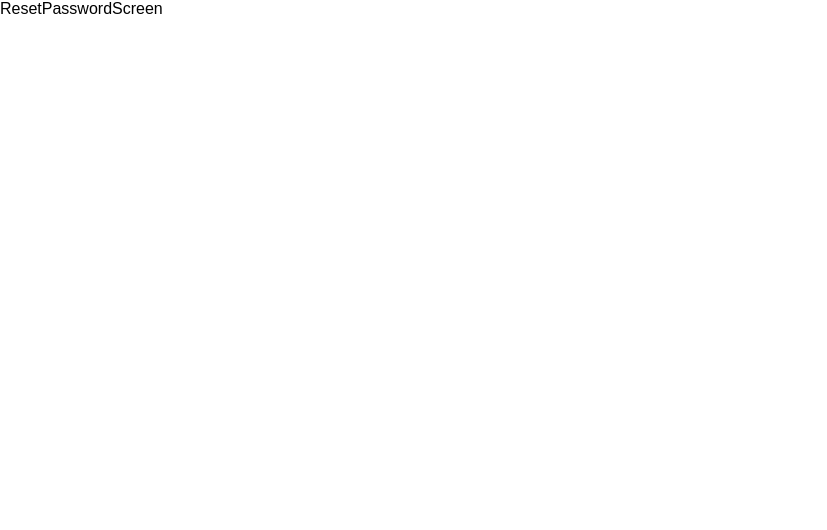
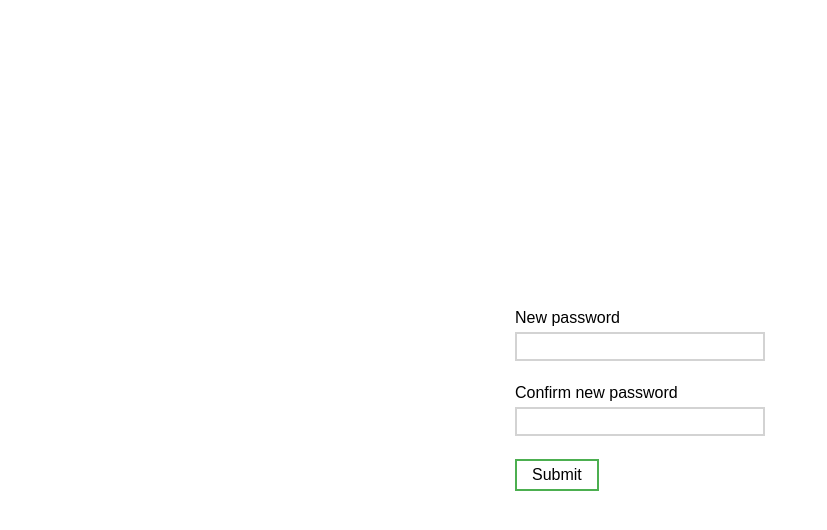
Before and after one commit to adroste/tuc-astro-nowte, a React (Create React App) app in the folder client-user/: page /reset-password in a window 1280 px wide. Shown: the top 530 px of the page, without its empty margins (0-827 px from the left). Built offline with nearby package versions, Linux system fonts and the light colour scheme.

Commit message:
#7 added reset password screen (token retrieval not implemented)

```diff
--- a/client-user/src/screens/ForgotPasswordScreen.js
+++ b/client-user/src/screens/ForgotPasswordScreen.js
@@ -53,7 +53,7 @@ export default class ForgotPasswordScreen extends React.Component {
         }
         else{
             response.json().then(
-                (data) => this.handleUnsuccesfullRegistration(response.status, data),
+                (data) => this.handleUnsuccesfullFetch(response.status, data),
                 this.handleError
             );
         }
@@ -66,6 +66,19 @@ export default class ForgotPasswordScreen extends React.Component {
     handleError = (message) => {
         // TODO do something prettier?
         alert(message);
+    };
+
+    /**
+     * this function will be called when the fetch failed
+     * but received an error from the server
+     * @param code html status code
+     * @param data response body
+     */
+    handleUnsuccesfullFetch = (code, data) => {
+        // extract error string
+        const errmsg = "Error (" + code + "): " + data.error.message;
+        // TODO do appropriate error display
+        alert(errmsg);
     };
 
     render() {
--- a/client-user/src/screens/RequestEmailValidationScreen.js
+++ b/client-user/src/screens/RequestEmailValidationScreen.js
@@ -4,6 +4,7 @@ import LinkedText from "../ui/base/LinkedText";
 import {store} from "../Redux";
 import * as action from "../Actions"
 import {SERVER_URL} from "../Globals";
+import "./UserForms.css"
 
 export default class RequestEmailValidationScreen extends React.Component {
     /**
--- a/client-user/src/screens/ResetPasswordScreen.js
+++ b/client-user/src/screens/ResetPasswordScreen.js
@@ -1,6 +1,7 @@
 import React from 'react';
 import PropTypes from 'prop-types';
-
+import "./UserForms.css"
+import ResetPasswordForm from "../ui/ResetPasswordForm";
 export default class ResetPasswordScreen extends React.Component {
     /**
      * propTypes
@@ -16,8 +17,10 @@ export default class ResetPasswordScreen extends React.Component {
 
     render() {
         return (
-            <div>
-                ResetPasswordScreen
+            <div className="centered-form">
+                <div className="centered-form-inner">
+                    <ResetPasswordForm/>
+                </div>
             </div>
         );
     }
--- /dev/null
+++ b/client-user/src/ui/ResetPasswordForm.js
@@ -0,0 +1,132 @@
+import React from 'react';
+import PropTypes from 'prop-types';
+import LabelledInputBox from "./base/LabelledInputBox";
+import Button from "./base/Button";
+import * as utility from "../utility/LoginHelper";
+import {SERVER_URL} from "../Globals";
+
+export default class ResetPasswordForm extends React.Component {
+    /**
+     * propTypes
+     */
+    static get propTypes() {
+        return {};
+    }
+
+    static get defaultProps() {
+        return {};
+    }
+
+    // Private member
+    newPassword = "";
+    newPassword2 = "";
+
+    constructor(props) {
+        super(props);
+
+        this.state = {
+            passwordChild: <br/>
+        }
+    }
+
+
+    handleSubmitClick = () => {
+        if(!this.verifyPassword())
+            return;
+
+        // TODO set token
+        // try to reset the password
+        const resetToken = "dummy";
+        const url = SERVER_URL + '/api/user/change-password';
+        fetch(url, {
+            method: "PUT",
+            headers: new Headers({
+                'Accept': 'application/json, text/plain, */*',
+                'Content-Type': 'application/json'
+            }),
+            body: JSON.stringify({
+                passwordResetToken: resetToken,
+                newPassword: this.newPassword
+            })
+        }).then(
+            this.handleServerResponse,
+            this.handleError
+        );
+    };
+
+    handleServerResponse = (response) => {
+        if(response.status === 204){
+            // succesfully sent email
+            this.props.history.push("reset-password-done");
+        }
+        else{
+            response.json().then(
+                (data) => this.handleUnsuccesfullFetch(response.status, data),
+                this.handleError
+            );
+        }
+    };
+
+    /**
+     * displays the error message for the user
+     * @param message
+     */
+    handleError = (message) => {
+        // TODO do something prettier?
+        alert(message);
+    };
+
+    /**
+     * this function will be called when the fetch failed
+     * but received an error from the server
+     * @param code html status code
+     * @param data response body
+     */
+    handleUnsuccesfullFetch = (code, data) => {
+        // extract error string
+        const errmsg = "Error (" + code + "): " + data.error.message;
+        // TODO do appropriate error display
+        alert(errmsg);
+    };
+
+    /**
+     * verifies this.password and this.password2 and sets an error message if invalid
+     * @returns {boolean} true if password is correct
+     */
+    verifyPassword = () => {
+        const res = utility.verifyPasswordFields(this.newPassword, this.newPassword2);
+        this.onPasswordError(res);
+        return res === "";
+    };
+
+    /**
+     * sets a red error text below the password box
+     * @param message
+     */
+    onPasswordError = (message) => {
+        this.setState({
+            passwordChild: <div className="ErrorText">{message}<br/></div>
+        });
+    };
+
+    render() {
+        return (
+            <div>
+                <LabelledInputBox
+                    label="New password"
+                    onChange={(value) => this.newPassword = value}
+                    child={this.state.passwordChild}
+                />
+                <LabelledInputBox
+                    label="Confirm new password"
+                    onChange={(value) => this.newPassword2 = value}
+                    child={<br/>}
+                />
+                <Button
+                    label="Submit"
+                    onClick={this.handleSubmitClick}
+                />
+            </div>
+        );
+    }
+}
--- a/client-user/src/ui/UserRegistrationForm.js
+++ b/client-user/src/ui/UserRegistrationForm.js
@@ -172,25 +172,9 @@ export default class UserRegistrationForm extends React.Component {
      * @returns {boolean} true if password is correct
      */
     verifyPassword = () => {
-        if(this.password.length === 0)
-        {
-            this.onPasswordError("this field is required");
-            return false;
-        }
-
-        if(this.password2.length === 0)
-        {
-            this.onPasswordError("please reenter the password below");
-            return false;
-        }
-
-        if(this.password2 !== this.password) {
-            this.onPasswordError("passwords don't match");
-            return false;
-        }
-
-        this.onPasswordError("");
-        return true;
+        const res = utility.verifyPasswordFields(this.password, this.password2);
+        this.onPasswordError(res);
+        return res === "";
     };
 
     /**
--- a/client-user/src/utility/LoginHelper.js
+++ b/client-user/src/utility/LoginHelper.js
@@ -15,3 +15,27 @@ export function verifyEmailField(email) {
     // TODO verify email regex
     return "";
 }
+
+/**
+ * verifies the content of the password fields an returns a status message
+ * @param password
+ * @param password2
+ * @return {string} error message if invalid or empty string if valid
+ */
+export function verifyPasswordFields(password, password2) {
+    if(password.length === 0) {
+        return "this field is required";
+    }
+
+    if(this.password2.length === 0) {
+        return "please reenter the password below";
+    }
+
+    if(this.password2 !== this.password) {
+        return "passwords don't match";
+    }
+
+    // TODO verify min length
+
+    return "";
+}
```
